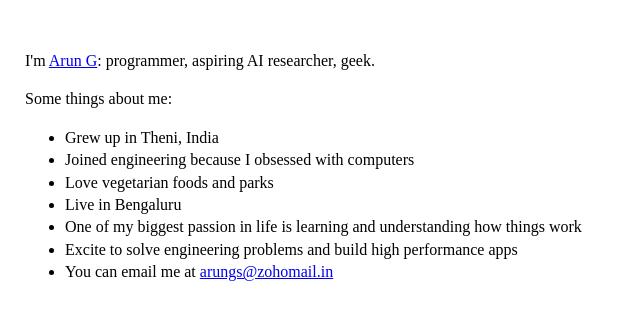
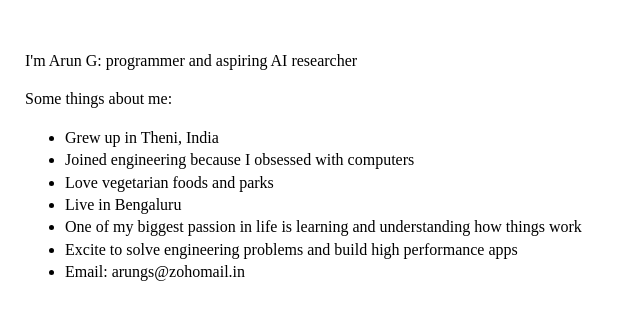
Before and after one commit to arungse/me, a plain HTML site: page index.html in a window 1280 px wide. Shown: the whole page, without its empty margins (0-640 px from the left). Drawn offline with Linux system fonts and the light colour scheme.

Commit message:
index.html update

```diff
--- a/index.html
+++ b/index.html
@@ -18,7 +18,7 @@
 
 <body>
 
-<p> I'm <a href="http://github.com/arunkumarang"> Arun G</a>: programmer, aspiring AI researcher, geek. </p>
+<p> I'm Arun G: programmer and aspiring AI researcher </p>
 
 Some things about me:
 <ul>
@@ -28,7 +28,7 @@ Some things about me:
     <li> Live in Bengaluru </li>
     <li> One of my biggest passion in life is learning and understanding how things work </li>
     <li> Excite to solve engineering problems and build high performance apps </i>
-    <li> You can email me at <a href="mailto:arungs@zohomail.in"> arungs@zohomail.in </a> </li>
+    <li> Email: arungs@zohomail.in </li>
 </ul>
 
 </body>
```
